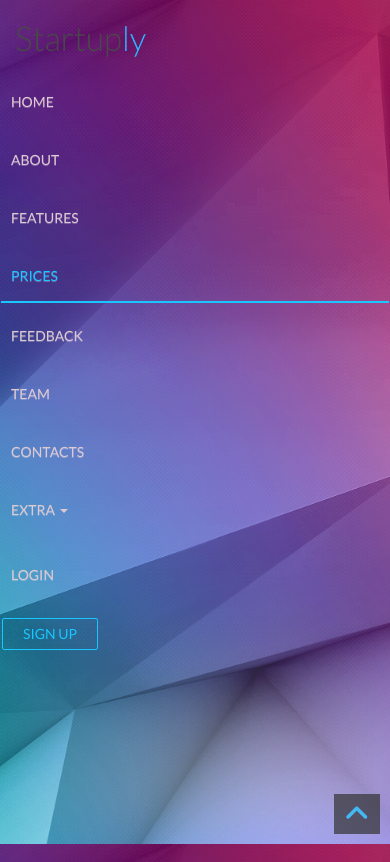
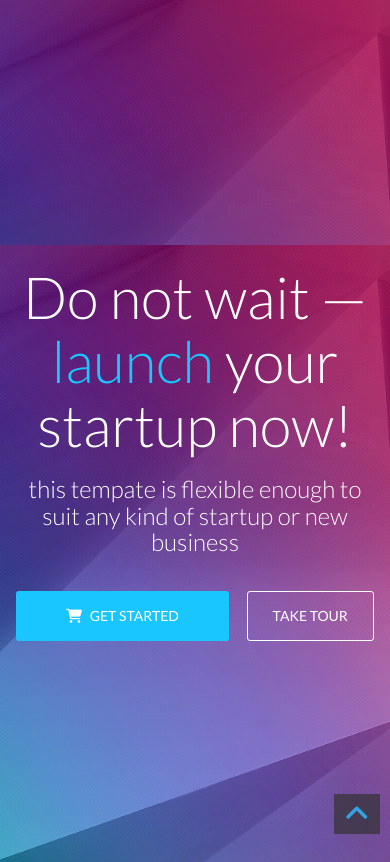
Before and after one commit to nigarjafar/FrontEnd_Final, a plain HTML site: page index.html in a window 390 px wide. Shown: the top 862 px of the page. Drawn offline with Linux system fonts and the light colour scheme.

Commit message:
Animations / Not responsive

```diff
--- a/assets/js/main.js
+++ b/assets/js/main.js
@@ -140,7 +140,7 @@ $(window).scroll(function () {
         //*****************Contact*********************
         if (wScroll > $("#footer").offset().top - wHeight / 2) {
             $(".navbar-nav li").removeClass("active")
-            $(".contact").addClass("active")
+            $(".footer").addClass("active")
         }
         //**************************Scroll Top ***********************
         if (wScroll > $("#about").offset().top - wHeight / 2 + 100) {
--- /dev/null
+++ b/assets/sass/_responsive.scss
@@ -0,0 +1,3 @@
+@media (max-width: 767px) {
+
+}
--- a/assets/sass/style.scss
+++ b/assets/sass/style.scss
@@ -12,6 +12,7 @@
 @import "startup";
 @import "footer";
 @import "animation";
+@import "responsive";
 
 body,html{
     height:100%;
--- a/index.html
+++ b/index.html
@@ -15,7 +15,7 @@
 </head>
 <body>
     <header>
-        <nav class="navbar navbar-no-scroll">
+        <nav class="navbar navbar-no-scroll hidden-xs">
           <div class="container">
             <div class="navbar-header">
               <a class="navbar-brand" href="#">
@@ -73,7 +73,7 @@
               </ul>
           </div>
         </nav>
-        <section id="slider" class="text-center">
+        <section id="slider" class="text-center container-fluid">
             <h1>Do not wait — <font>launch</font> your startup now!</h1>
             <h3>this tempate is flexible enough to suit any kind of startup or new business</h3>
             <button>
@@ -272,7 +272,7 @@
         </div>
 
     </section>
-    <section id="prices" class="text-center">
+    <section id="prices" class="text-center" class="container-fluid">
         <div class="container animateBottom">
             <h2>Product <font>Packages</font></h2>
             <p class="subtitle" style="margin:0 auto;">Lorem ipsum dolor sit atmet sit dolor greand fdanrh sdfs sit atmet sit dolor greand fdanrh sdfs</p>
```
Also changed, not shown: 1 other file.
